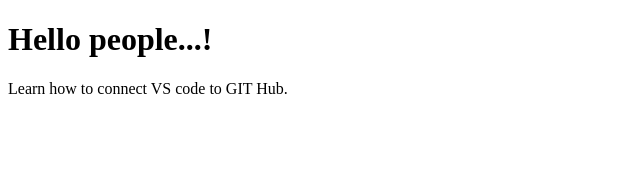
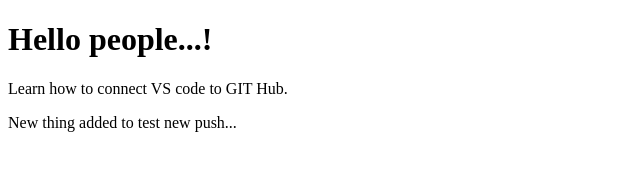
Before and after one commit to IMmallikArjun/GitSampleProject, a plain HTML site: page index.html in a window 1280 px wide. Shown: the whole page, without its empty margins (0-640 px from the left). Drawn offline with Linux system fonts and the light colour scheme.

Commit message:
Update index.html file

```diff
--- a/index.html
+++ b/index.html
@@ -7,6 +7,7 @@
 
 <h1>Hello people...!</h1>
 <p>Learn how to connect VS code to GIT Hub.</p>
+<p>New thing added to test new push...</p>
 
 </body>
 </html>
```
